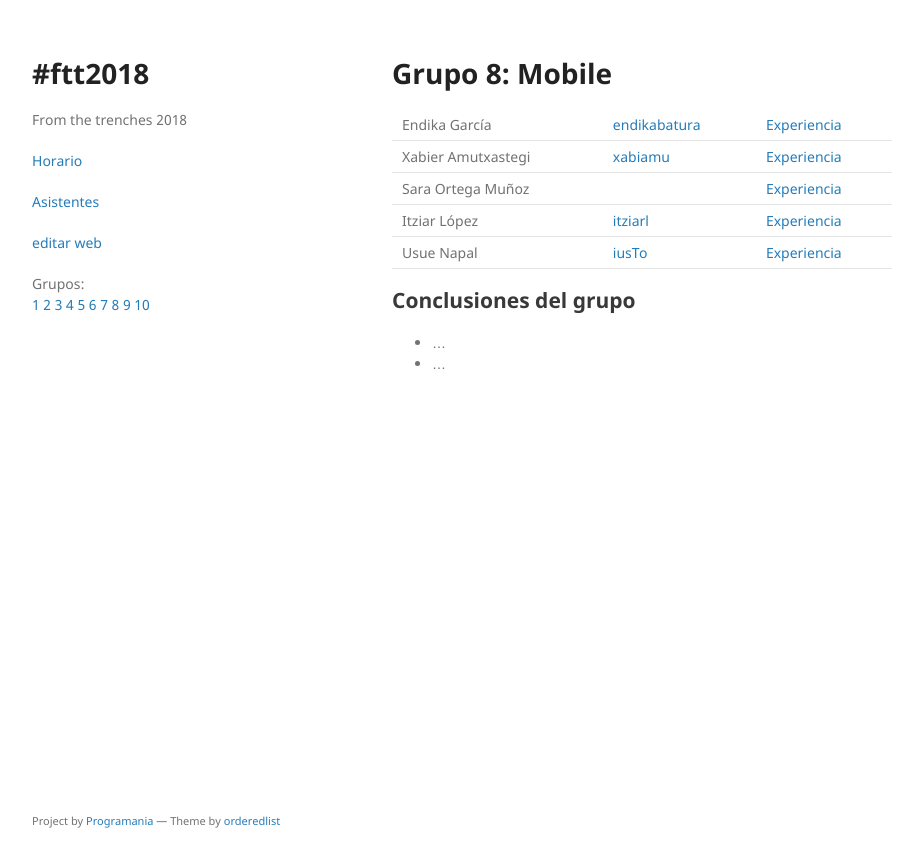
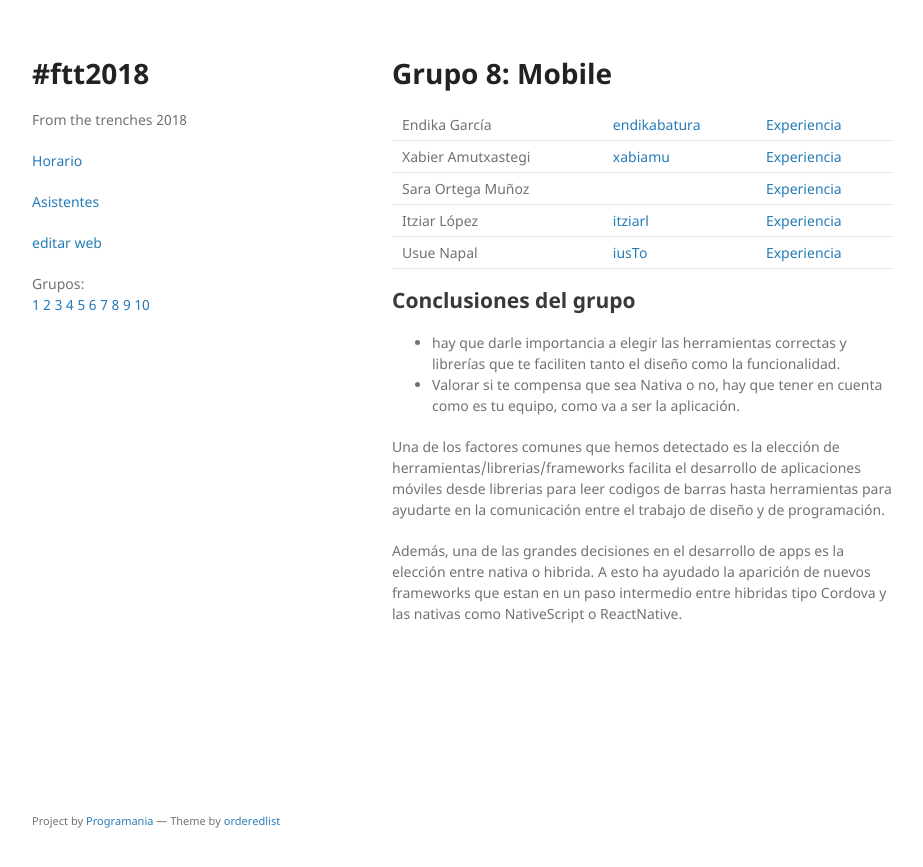
Before and after one commit to xala3pa/ftt2018, a Jekyll site: the page built from asistentes-grupos/grupo8.md, in a window 1280 px wide. Shown: the top 867 px of the page, without its empty margins (178-1101 px from the left). Built offline with Jekyll 4.4.1, drawn with Linux system fonts in a browser that asks for light colours; our own code applies the rules of GitHub Pages for plain Markdown files.

Commit message:
Conclusiones Grupo 8
Se han añadido las conclusiones grupales del Grupo 8

```diff
--- a/asistentes-grupos/grupo8.md
+++ b/asistentes-grupos/grupo8.md
@@ -8,5 +8,10 @@ Usue Napal | [iusTo](https://twitter.com/iusTo) | [Experiencia](http://ftt.progr
 
 
 ## Conclusiones del grupo
-- ...
-- ...
+- hay que darle importancia a elegir las herramientas correctas y librerías que te faciliten tanto el diseño como la funcionalidad.
+- Valorar si te compensa que sea Nativa o no, hay que tener en cuenta como es tu equipo, como va a ser la aplicación.
+
+
+Una de los factores comunes que hemos detectado es la elección de herramientas/librerias/frameworks facilita el desarrollo de aplicaciones móviles desde librerias para leer codigos de barras hasta herramientas para ayudarte en la comunicación entre el trabajo de diseño y de programación.
+
+Además, una de las grandes decisiones en el desarrollo de apps es la elección entre nativa o hibrida. A esto ha ayudado la aparición de nuevos frameworks que estan en un paso intermedio entre hibridas tipo Cordova y las nativas como NativeScript o ReactNative.
```
